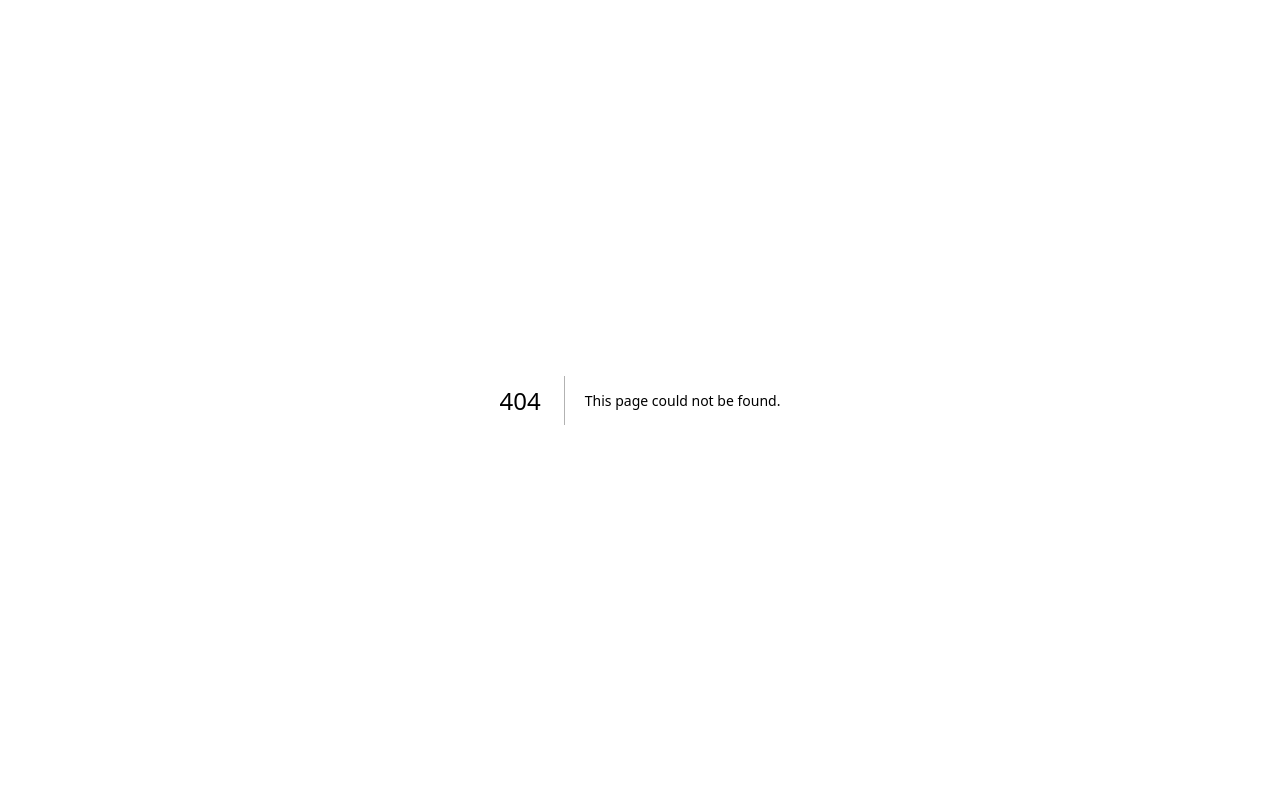
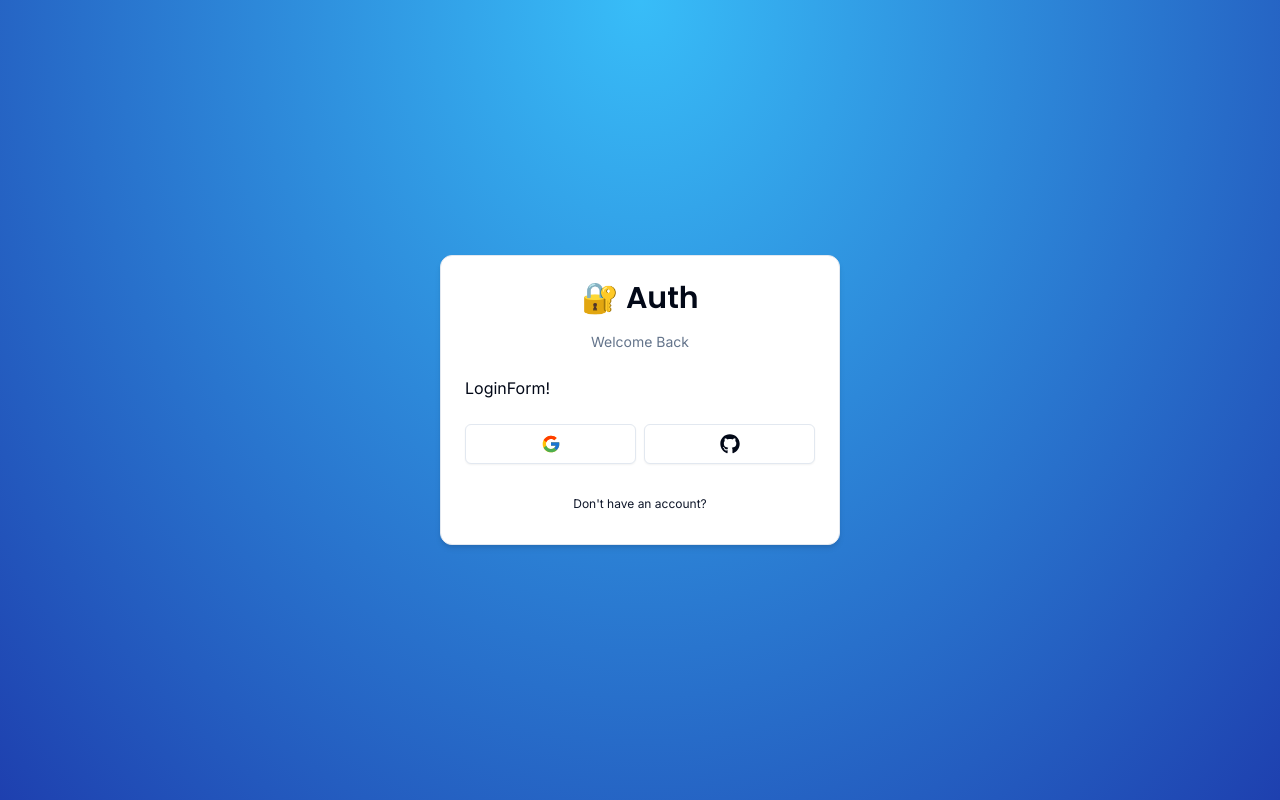
Before and after one commit to oguznsari/authentication, a Next.js app: page /auth/login in a window 1280 px wide. Before the commit this address had no page. Built offline with nearby package versions, Linux system fonts and the light colour scheme.

Commit message:
CardWrapper for login page with shad Card

```diff
--- /dev/null
+++ b/app/auth/layout.tsx
@@ -0,0 +1,14 @@
+import React from "react";
+
+const AuthLayout = ({ children }: { children: React.ReactNode }) => {
+  return (
+    <div
+      className="h-full flex items-center justify-center
+      bg-[radial-gradient(ellipse_at_top,_var(--tw-gradient-stops))] from-sky-400 to-blue-800"
+    >
+      {children}
+    </div>
+  );
+};
+
+export default AuthLayout;
--- /dev/null
+++ b/app/auth/login/page.tsx
@@ -0,0 +1,8 @@
+import { LoginForm } from "@/components/auth/login-form";
+import React from "react";
+
+const LoginPage = () => {
+  return <LoginForm />;
+};
+
+export default LoginPage;
--- /dev/null
+++ b/components/auth/back-button.tsx
@@ -0,0 +1,17 @@
+"use client";
+
+import { Button } from "@/components/ui/button";
+import Link from "next/link";
+
+interface BackButtonProps {
+  href: string;
+  label: string;
+}
+
+export const BackButton = ({ href, label }: BackButtonProps) => {
+  return (
+    <Button variant="link" className="font-normal w-full" size="sm" asChild>
+      <Link href={href}>{label}</Link>
+    </Button>
+  );
+};
--- /dev/null
+++ b/components/auth/card-wrapper.tsx
@@ -0,0 +1,44 @@
+"use client";
+
+import {
+  Card,
+  CardContent,
+  CardFooter,
+  CardHeader,
+} from "@/components/ui/card";
+import { Header } from "@/components/auth/header";
+import { Social } from "@/components/auth/social";
+import { BackButton } from "@/components/auth/back-button";
+
+interface CardWrapperProps {
+  children: React.ReactNode;
+  headerLabel: string;
+  backButtonLabel: string;
+  backButtonHref: string;
+  showSocial?: boolean;
+}
+
+export const CardWrapper = ({
+  children,
+  headerLabel,
+  backButtonLabel,
+  backButtonHref,
+  showSocial,
+}: CardWrapperProps) => {
+  return (
+    <Card className="w-[400px] shadow-md">
+      <CardHeader>
+        <Header label={headerLabel} />
+      </CardHeader>
+      <CardContent>{children}</CardContent>
+      {showSocial && (
+        <CardFooter>
+          <Social />
+        </CardFooter>
+      )}
+      <CardFooter>
+        <BackButton label={backButtonLabel} href={backButtonHref} />
+      </CardFooter>
+    </Card>
+  );
+};
--- /dev/null
+++ b/components/auth/header.tsx
@@ -0,0 +1,20 @@
+import { Poppins } from "next/font/google";
+import { cn } from "@/lib/utils";
+
+const font = Poppins({
+  subsets: ["latin"],
+  weight: ["600"],
+});
+
+interface HeaderProps {
+  label: string;
+}
+
+export const Header = ({ label }: HeaderProps) => {
+  return (
+    <div className="w-full flex flex-col gap-y-4 items-center justify-center">
+      <h1 className={cn("text-3xl font-semibold", font.className)}>🔐 Auth</h1>
+      <p className="text-muted-foreground text-sm">{label}</p>
+    </div>
+  );
+};
--- /dev/null
+++ b/components/auth/login-form.tsx
@@ -0,0 +1,15 @@
+import React from "react";
+import { CardWrapper } from "@/components/auth/card-wrapper";
+
+export const LoginForm = () => {
+  return (
+    <CardWrapper
+      headerLabel="Welcome Back"
+      backButtonLabel="Don't have an account?"
+      backButtonHref="/auth/register"
+      showSocial
+    >
+      LoginForm!
+    </CardWrapper>
+  );
+};
--- /dev/null
+++ b/components/auth/social.tsx
@@ -0,0 +1,18 @@
+"use client";
+
+import { FcGoogle } from "react-icons/fc";
+import { FaGithub } from "react-icons/fa";
+import { Button } from "@/components/ui/button";
+
+export const Social = () => {
+  return (
+    <div className="flex items-center w-full gap-x-2">
+      <Button size="lg" className="w-full" variant="outline" onClick={() => {}}>
+        <FcGoogle className="h-5 w-5" />
+      </Button>
+      <Button size="lg" className="w-full" variant="outline" onClick={() => {}}>
+        <FaGithub className="h-5 w-5" />
+      </Button>
+    </div>
+  );
+};
--- /dev/null
+++ b/components/ui/card.tsx
@@ -0,0 +1,76 @@
+import * as React from "react"
+
+import { cn } from "@/lib/utils"
+
+const Card = React.forwardRef<
+  HTMLDivElement,
+  React.HTMLAttributes<HTMLDivElement>
+>(({ className, ...props }, ref) => (
+  <div
+    ref={ref}
+    className={cn(
+      "rounded-xl border bg-card text-card-foreground shadow",
+      className
+    )}
+    {...props}
+  />
+))
+Card.displayName = "Card"
+
+const CardHeader = React.forwardRef<
+  HTMLDivElement,
+  React.HTMLAttributes<HTMLDivElement>
+>(({ className, ...props }, ref) => (
+  <div
+    ref={ref}
+    className={cn("flex flex-col space-y-1.5 p-6", className)}
+    {...props}
+  />
+))
+CardHeader.displayName = "CardHeader"
+
+const CardTitle = React.forwardRef<
+  HTMLParagraphElement,
+  React.HTMLAttributes<HTMLHeadingElement>
+>(({ className, ...props }, ref) => (
+  <h3
+    ref={ref}
+    className={cn("font-semibold leading-none tracking-tight", className)}
+    {...props}
+  />
+))
+CardTitle.displayName = "CardTitle"
+
+const CardDescription = React.forwardRef<
+  HTMLParagraphElement,
+  React.HTMLAttributes<HTMLParagraphElement>
+>(({ className, ...props }, ref) => (
+  <p
+    ref={ref}
+    className={cn("text-sm text-muted-foreground", className)}
+    {...props}
+  />
+))
+CardDescription.displayName = "CardDescription"
+
+const CardContent = React.forwardRef<
+  HTMLDivElement,
+  React.HTMLAttributes<HTMLDivElement>
+>(({ className, ...props }, ref) => (
+  <div ref={ref} className={cn("p-6 pt-0", className)} {...props} />
+))
+CardContent.displayName = "CardContent"
+
+const CardFooter = React.forwardRef<
+  HTMLDivElement,
+  React.HTMLAttributes<HTMLDivElement>
+>(({ className, ...props }, ref) => (
+  <div
+    ref={ref}
+    className={cn("flex items-center p-6 pt-0", className)}
+    {...props}
+  />
+))
+CardFooter.displayName = "CardFooter"
+
+export { Card, CardHeader, CardFooter, CardTitle, CardDescription, CardContent }
--- a/package.json
+++ b/package.json
@@ -16,6 +16,7 @@
     "next": "14.0.4",
     "react": "^18",
     "react-dom": "^18",
+    "react-icons": "^4.12.0",
     "tailwind-merge": "^2.2.0",
     "tailwindcss-animate": "^1.0.7"
   },
```
Also changed, not shown: 2 other files (tests, documents, lock files or other folders).
